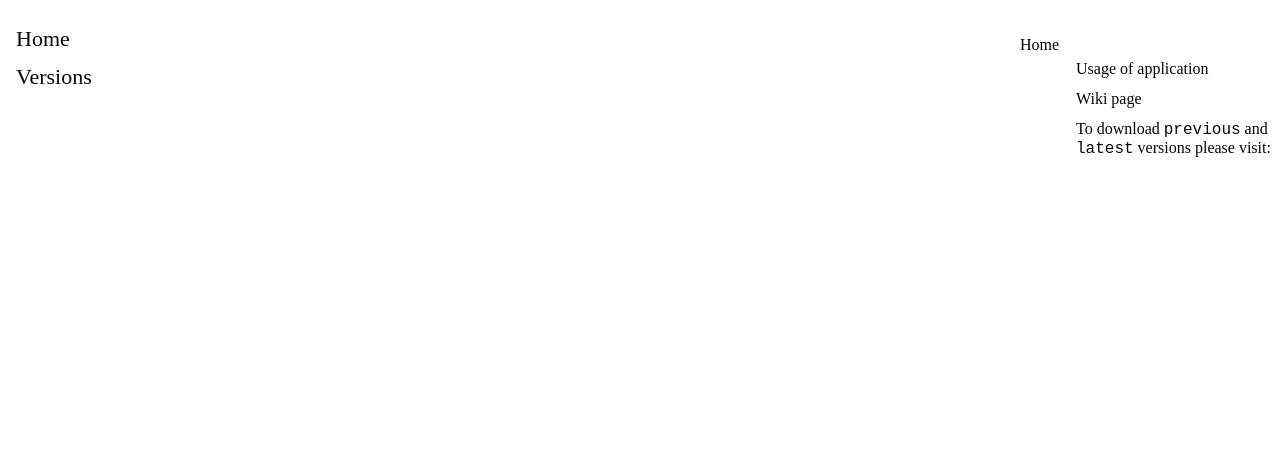
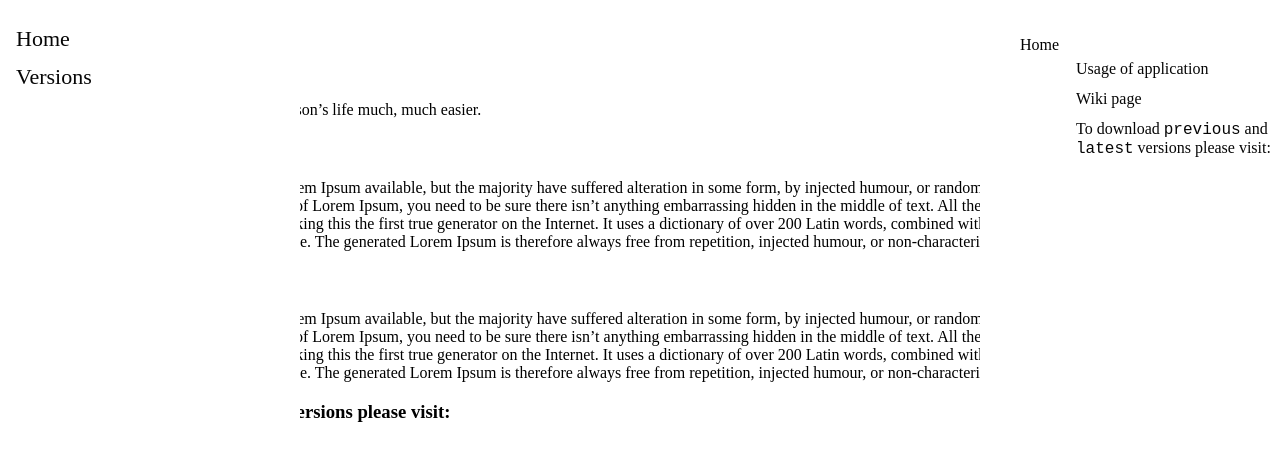
Before and after one commit to zozobalogh0817/zocs, a Jekyll site: the page built from home.md, in a window 1280 px wide and 900 px high. Shown: the top 461 px of the window. Built offline with Jekyll 4.4.1, drawn with Linux system fonts in a browser that asks for light colours.

Commit message:
feat: fix wiki-theme build bug

```diff
--- a/_layouts/default.html
+++ b/_layouts/default.html
@@ -62,16 +62,6 @@
 </body>
 {% endif %}
 <style>
-    .container{
-        flex: 1;
-    }
-    body {
-        display: grid;
-        grid-template-columns: 200px 1fr 200px;
-        grid-template-rows: auto 1fr auto;
-        height: 100vh;
-    }
-
     .sidenav {
         height: 100%;
         width: 300px;
```
